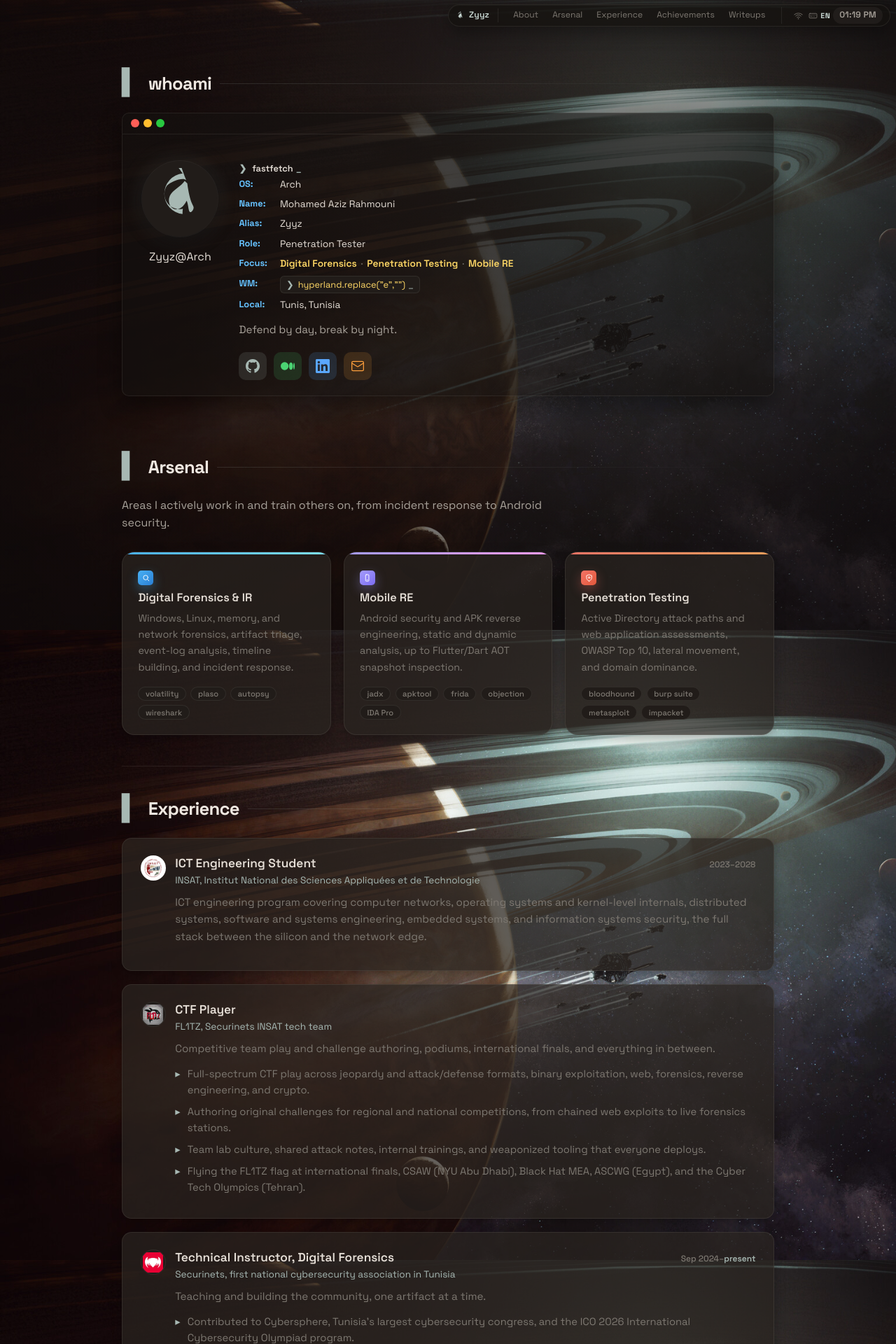
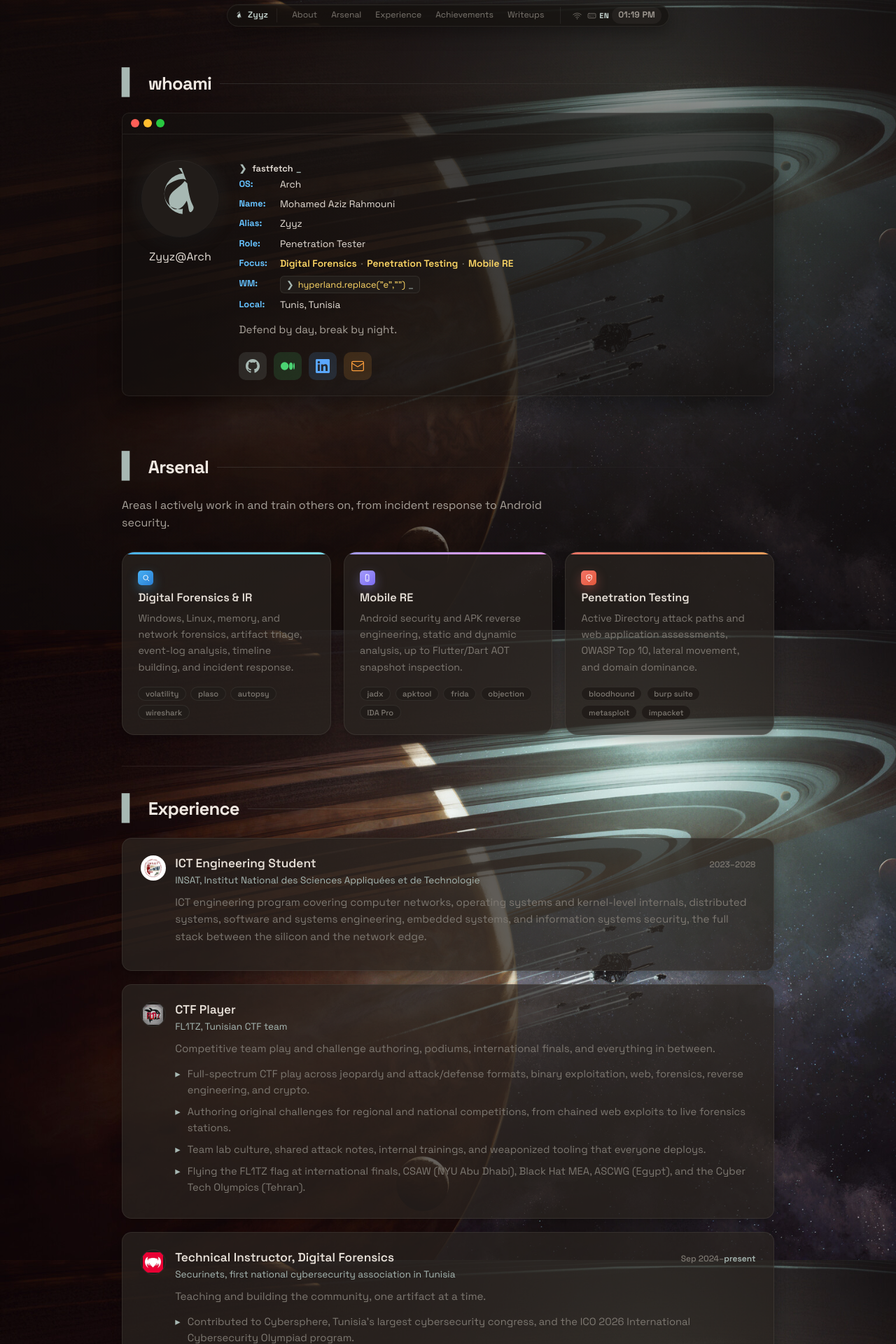
Before and after one commit to 0xZyyz/0xZyyz.github.io, a Jekyll site: the page built from index.html, in a window 1280 px wide. Shown: the top 1920 px of the page at 70% size. Built offline with Jekyll 4.4.1, drawn with Linux system fonts in a browser that asks for light colours.

Commit message:
Fix waybar centering overridden by entry animation, FL1TZ org label

```diff
--- a/index.html
+++ b/index.html
@@ -114,7 +114,7 @@ layout: default
           <div class="exp__head">
             <div>
               <h3>CTF Player</h3>
-              <p class="exp__org">FL1TZ, Securinets INSAT tech team</p>
+              <p class="exp__org">FL1TZ, Tunisian CTF team</p>
             </div>
           </div>
 <p class="exp__desc">Competitive team play and challenge authoring, podiums, international finals, and everything in between.</p>
--- a/style.css
+++ b/style.css
@@ -338,7 +338,16 @@ body { padding-top: 42px; }
   padding: 2rem 1.5rem 4rem;
 }
 
-.waybar, .layout {
+.waybar {
+  animation: waybar-in 0.5s 0.85s cubic-bezier(0.22, 1, 0.36, 1) both;
+}
+
+@keyframes waybar-in {
+  from { opacity: 0; top: 0px; }
+  to   { opacity: 1; top: 6px; }
+}
+
+.layout {
   animation: page-in 0.5s 0.85s cubic-bezier(0.22, 1, 0.36, 1) both;
 }
 
```
